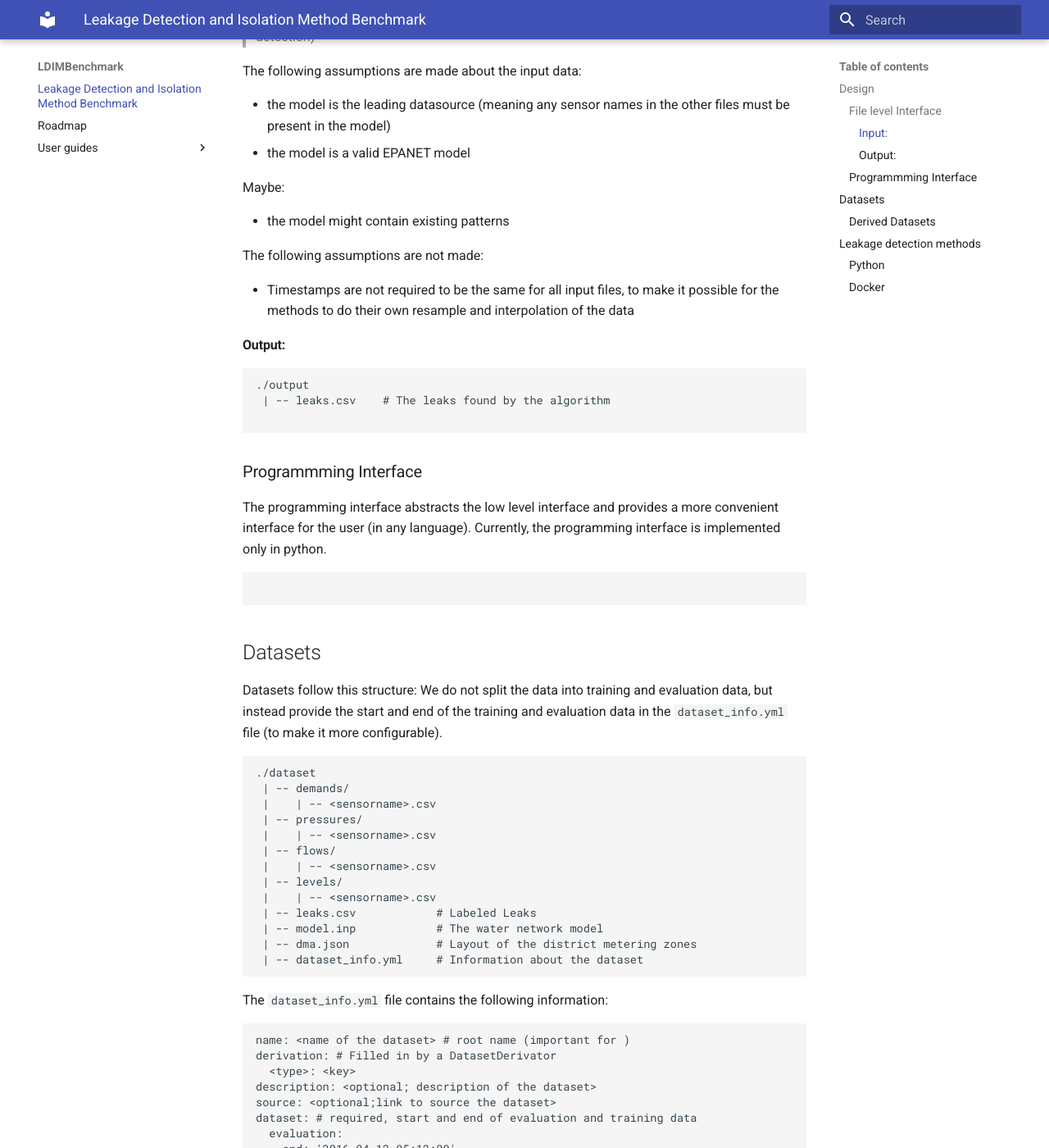
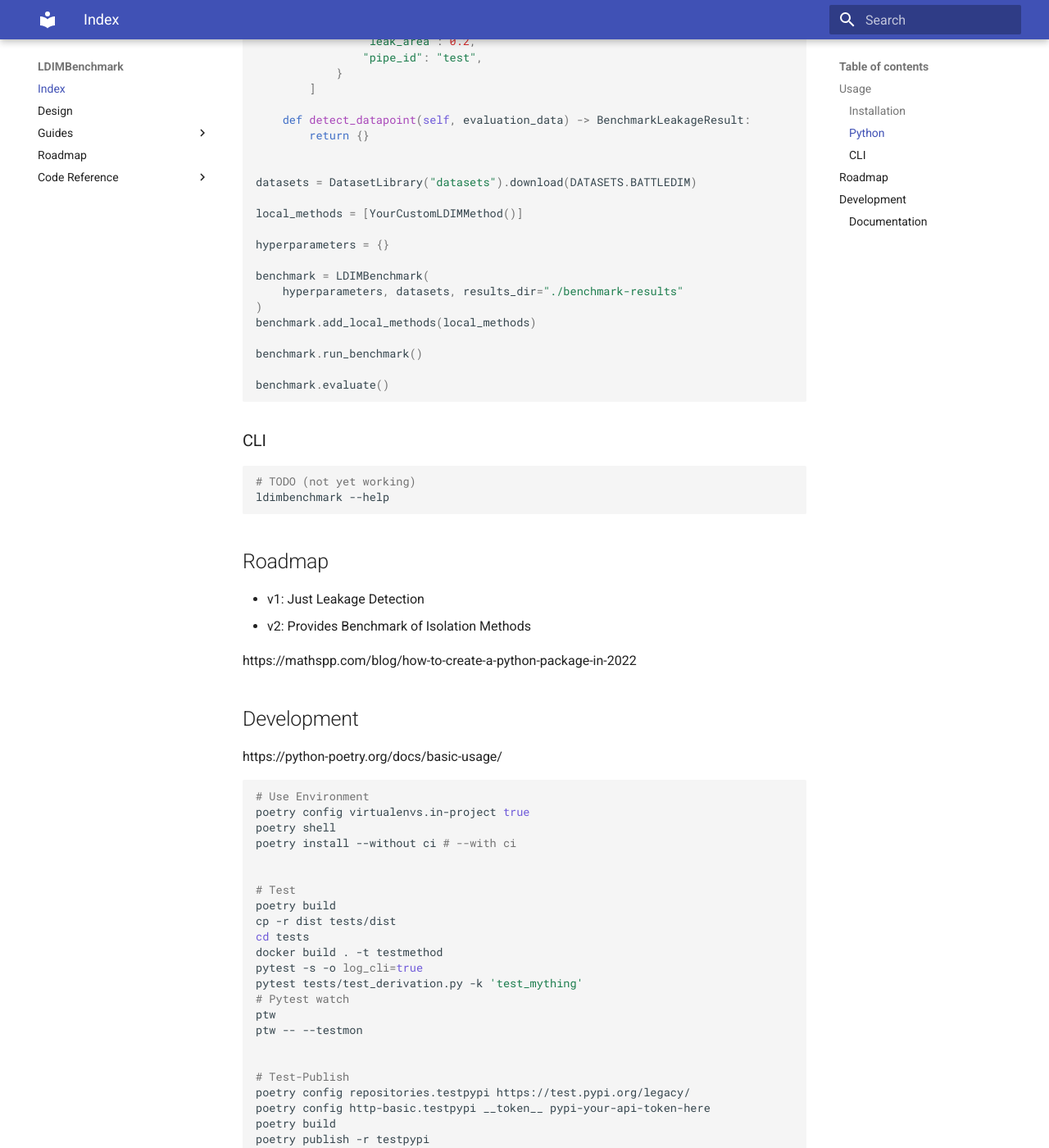
Before and after one commit to TUMT2022/LDIMBenchmark, an MkDocs documentation site: the page built from docs/index.md, in a window 1280 px wide and 1400 px high, scrolled down 886 px. Shown: the whole window at 82% size. Built offline with MkDocs 1.6.1 and Material for MkDocs 9.7.7, drawn with Linux system fonts in a browser that asks for light colours; some of the changed text lies outside the part shown.

Commit message:
fix docs

````diff
--- a/README.md
+++ b/README.md
@@ -94,6 +94,10 @@ cd tests
 docker build . -t testmethod
 pytest -s -o log_cli=true
 pytest tests/test_derivation.py -k 'test_mything'
+# Pytest watch
+ptw
+ptw -- --testmon
+
 
 # Test-Publish
 poetry config repositories.testpypi https://test.pypi.org/legacy/
--- a/docs/index.md
+++ b/docs/index.md
@@ -1,142 +1 @@
-# Leakage Detection and Isolation Method Benchmark
-
-> We recommend lowercase names for datasets and methods (`[a-z0-9_]`). They must be globally unique.
-> TODO: Enforce
-
-## Design
-
-Execute Algorithm locally, => Code Interface designed after file interface
-and as docker container => File based interface
-
-### File level Interface
-
-The file level interface is the low level interface of the benchmark suite.
-It is designed to make it easy to implement the interface in any environment (docker, local, remote).
-
-#### Input:
-
-```
-./input
- | -- demands/
- |     | -- <sensorname>.csv
- | -- pressures/
- |     | -- <sensorname>.csv
- | -- flows/
- |     | -- <sensorname>.csv
- | -- levels/
- |     | -- <sensorname>.csv
- | -- model.inp            # The water network model
- | -- dma.json             # Layout of the district metering zones
- | -- options.yml # Options for the algorithm (e.g. training and evaluation data timestampy, stage of the algorithm [training, detection_offline, detection_online] and goal (detection, localization), hyperparameters, etc.)
-```
-
-> We trust the implementation of the Leakage detection method to use the correct implementation for each stage (e.g. doing online detection if told to instead of offline detection)
-
-The following assumptions are made about the input data:
-
-- the model is the leading datasource (meaning any sensor names in the other files must be present in the model)
-- the model is a valid EPANET model
-
-Maybe:
-
-- the model might contain existing patterns
-
-The following assumptions are not made:
-
-- Timestamps are not required to be the same for all input files, to make it possible for the methods to do their own resample and interpolation of the data
-
-#### Output:
-
-```
-./output
- | -- leaks.csv    # The leaks found by the algorithm
-
-```
-
-### Programmming Interface
-
-The programming interface abstracts the low level interface and provides a more convenient interface for the user (in any language).
-Currently, the programming interface is implemented only in python.
-
-```
-
-```
-
-## Datasets
-
-Datasets follow this structure:
-We do not split the data into training and evaluation data, but instead provide the start and end of the training and evaluation data in the `dataset_info.yml` file (to make it more configurable).
-
-```
-./dataset
- | -- demands/
- |    | -- <sensorname>.csv
- | -- pressures/
- |    | -- <sensorname>.csv
- | -- flows/
- |    | -- <sensorname>.csv
- | -- levels/
- |    | -- <sensorname>.csv
- | -- leaks.csv            # Labeled Leaks
- | -- model.inp            # The water network model
- | -- dma.json             # Layout of the district metering zones
- | -- dataset_info.yml     # Information about the dataset
-```
-
-The `dataset_info.yml` file contains the following information:
-
-```yaml
-name: <name of the dataset> # root name (important for )
-derivation: # Filled in by a DatasetDerivator
-  <type>: <key>
-description: <optional; description of the dataset>
-source: <optional;link to source the dataset>
-dataset: # required, start and end of evaluation and training data
-  evaluation:
-    end: '2016-04-12 05:12:00'
-    start: '2016-04-12 01:45:00'
-  training:
-    end: '2016-04-12 01:45:00'
-    start: '2016-04-12 01:15:00'
-inp_file: Ragnitz_Calibrated_Zones.inp
-
-# Leakages found in the dataset
-leakages:
-  - description: S1
-    leak_start_time: '2016-04-12T01:37:45'
-    leak_peak_time: '2016-04-12T01:37:45'
-    leak_end_time: '2016-04-12T01:40:30'
-    leak_pipe: LHG3879
-    leak_max_flow: 15.03
-    leak_out_flow: 15.03
-```
-
-### Derived Datasets
-
-For testing the robustness of the leakage detection methods, we derive datasets from the original datasets.
-These datasets are subject to additional noise, missing data (sensors, timespans), etc.
-
-## Leakage detection methods
-
-Take a dataset input and output the leaks found in the dataset.
-Should work across languages and environments.
-
-### Python
-
-- Method Implements the Algorithm
-- Method Runner is a wrapper around the method that takes care of the input and output
-
-LocalMethodRunner(
-method: Method(),
-config: Union[str, dict] # Either provide a path to a config file or a dict with the config
-data: str # Path to the dataset
-)
-
-> Local Method Runner can be used inside a Docker Container
-
-### Docker
-
-DockerMethodRunner(
-image: str,
-config: Union[str, dict] # Either provide a path to a config file or a dict with the config
-)
+--8<-- "README.md"
--- a/docs/roadmap.md
+++ b/docs/roadmap.md
@@ -1,4 +1,4 @@
-https://mathspp.com/blog/how-to-create-a-python-package-in-2022https://mathspp.com/blog/how-to-create-a-python-package-in-2022
+https://mathspp.com/blog/how-to-create-a-python-package-in-2022
 
 Split into steps:
 
--- a/mkdocs.yml
+++ b/mkdocs.yml
@@ -1,3 +1,34 @@
 site_name: LDIMBenchmark
 theme:
   name: material
+
+watch:
+ - docs/
+ - src/
+
+nav:
+- Index: index.md
+- Design: design.md
+- Guides:
+  - Docker: user-guides/docker.md
+- Roadmap: roadmap.md
+- Code Reference: reference/
+
+plugins:
+  - search
+  - gen-files:
+      scripts:
+      - docs/gen_ref_pages.py
+  - literate-nav:
+      nav_file: SUMMARY.md
+  - section-index
+  - autorefs
+  - mkdocstrings
+
+markdown_extensions:
+  - pymdownx.highlight:
+      anchor_linenums: true
+  - pymdownx.inlinehilite
+  - pymdownx.snippets
+  - pymdownx.superfences
+  - pymdownx.snippets
--- a/pyproject.toml
+++ b/pyproject.toml
@@ -23,6 +23,11 @@ black = "^22.10.0"
 pytest = "^7.2.0"
 syrupy = "^3.0.5"
 pytest-xdist = "^3.1.0"
+ipykernel = "^6.19.2"
+mkdocstrings = {extras = ["python"], version = "^0.19.0"}
+mkdocs-gen-files = "^0.4.0"
+mkdocs-literate-nav = "^0.5.0"
+mkdocs-section-index = "^0.3.4"
 
 
 [tool.poetry.group.ci.dependencies]
--- a/src/ldimbenchmark/__init__.py
+++ b/src/ldimbenchmark/__init__.py
@@ -1,4 +1,4 @@
-"""ldimbenchmark
+"""
 Main Module
 """
 
````
Also changed, not shown: docs/design.md (added, +142 -0 lines), docs/gen_ref_pages.py (added, +37 -0 lines), 2 other files.
